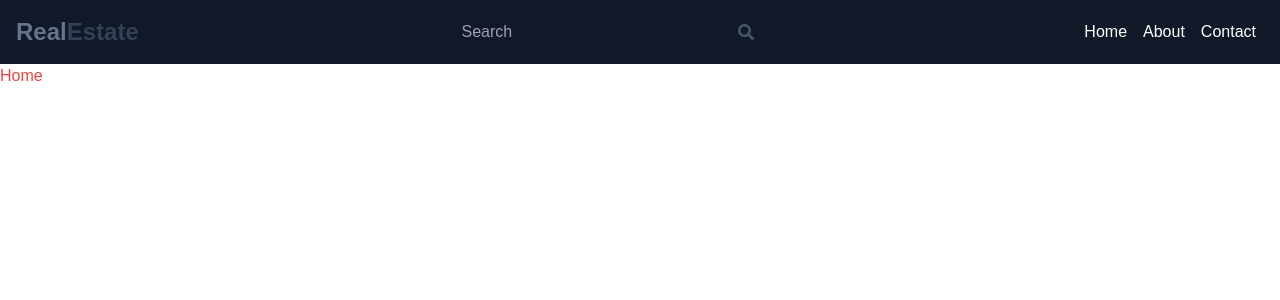
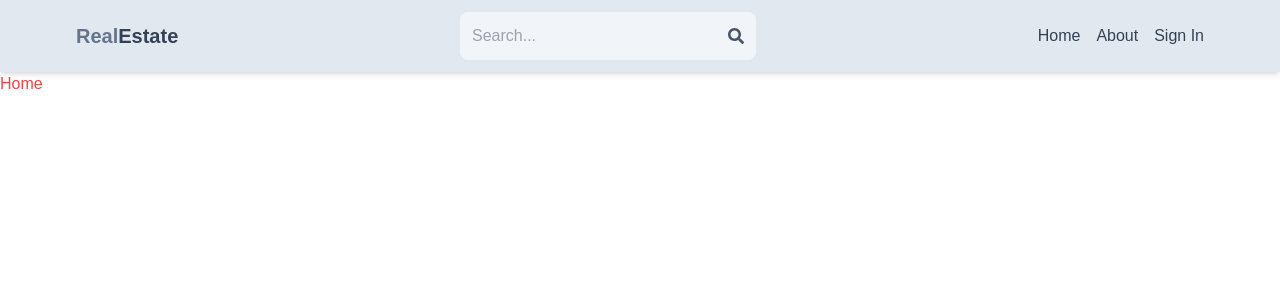
Before and after one commit to zarkonow/real-next-estate, a Next.js app: page / in a window 1280 px wide. Shown: the top 300 px of the page. Built offline with nearby package versions, Linux system fonts and the light colour scheme.

Commit message:
refactor Header component for improved layout, styling, and navigation links

```diff
--- a/src/app/components/Header.jsx
+++ b/src/app/components/Header.jsx
@@ -4,34 +4,41 @@ import { FaSearch } from "react-icons/fa";
 
 export default function Header() {
   return (
-    <header className="bg-gray-900 text-white p-4">
-      <div className="container mx-auto flex justify-between items-center">
+    <header className="bg-slate-200 shadow-md">
+      <div className="flex justify-between items-center max-w-6xl mx-auto p-3">
         <Link href="/">
-          <h1 className="text-2xl font-bold cursor-pointer">
+          <h1 className="font-bold text-sm sm:text-xl flex flex-wrap">
             <span className="text-slate-500">Real</span>
             <span className="text-slate-700">Estate</span>
           </h1>
         </Link>
-        <form className="flex items-center">
+        <form className="bg-slate-100 p-3 rounded-lg flex items-center">
           <input
             type="text"
-            placeholder="Search"
-            className="bg-transparent focus:outline-none w-24 sm:w-64 "
+            placeholder="Search..."
+            className="bg-transparent focus:outline-none w-24 sm:w-64"
           />
-          <button className=" text-white  rounded-lg ml-5">
-            <FaSearch className="text-slate-600  " />
+          <button>
+            <FaSearch className="text-slate-600" />
           </button>
         </form>
-        <ul>
-          <li className="inline-block mx-2">
-            <Link href="/">Home</Link>
-          </li>
-          <li className="inline-block mx-2">
-            <Link href="/about">About</Link>
-          </li>
-          <li className="inline-block mx-2">
-            <Link href="/contact">Contact</Link>
-          </li>
+        <ul className="flex gap-4">
+          <Link href="/">
+            <li className="hidden md:inline text-slate-700 hover:underline">
+              Home
+            </li>
+          </Link>
+          <Link href="/about">
+            <li className="hidden md:inline text-slate-700 hover:underline">
+              About
+            </li>
+          </Link>
+
+          <Link href="/">
+            <li className="hidden md:inline text-slate-700 hover:underline">
+              Sign In
+            </li>
+          </Link>
         </ul>
       </div>
     </header>
```
